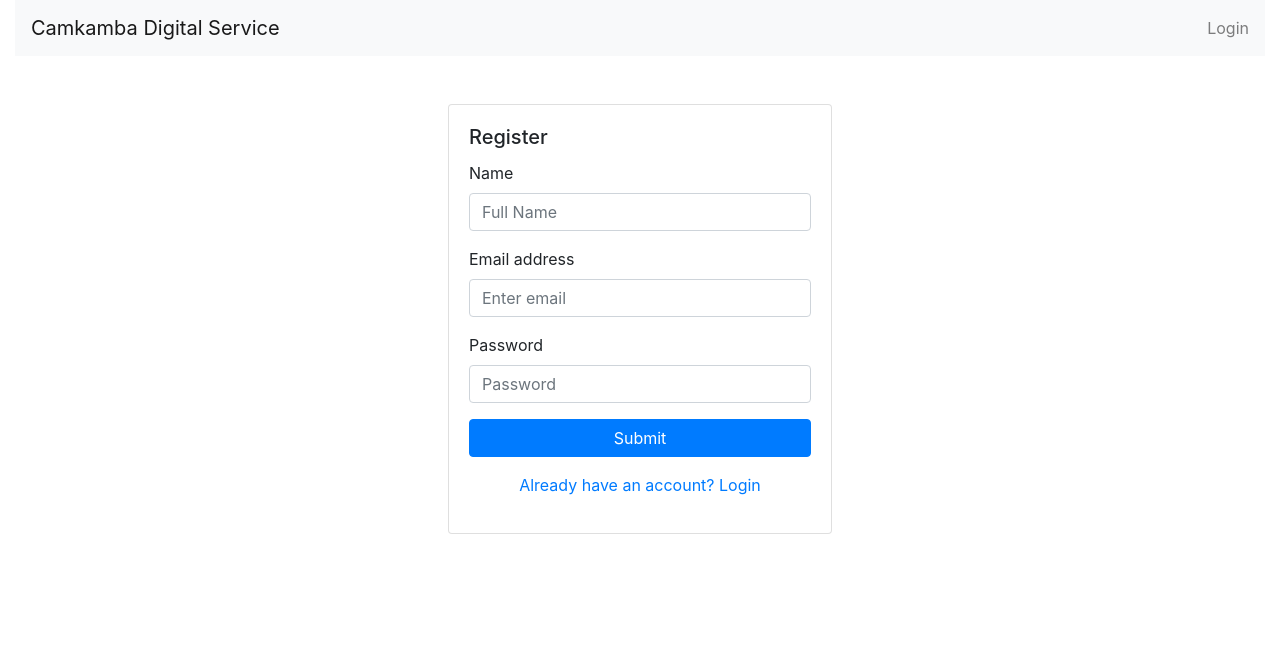
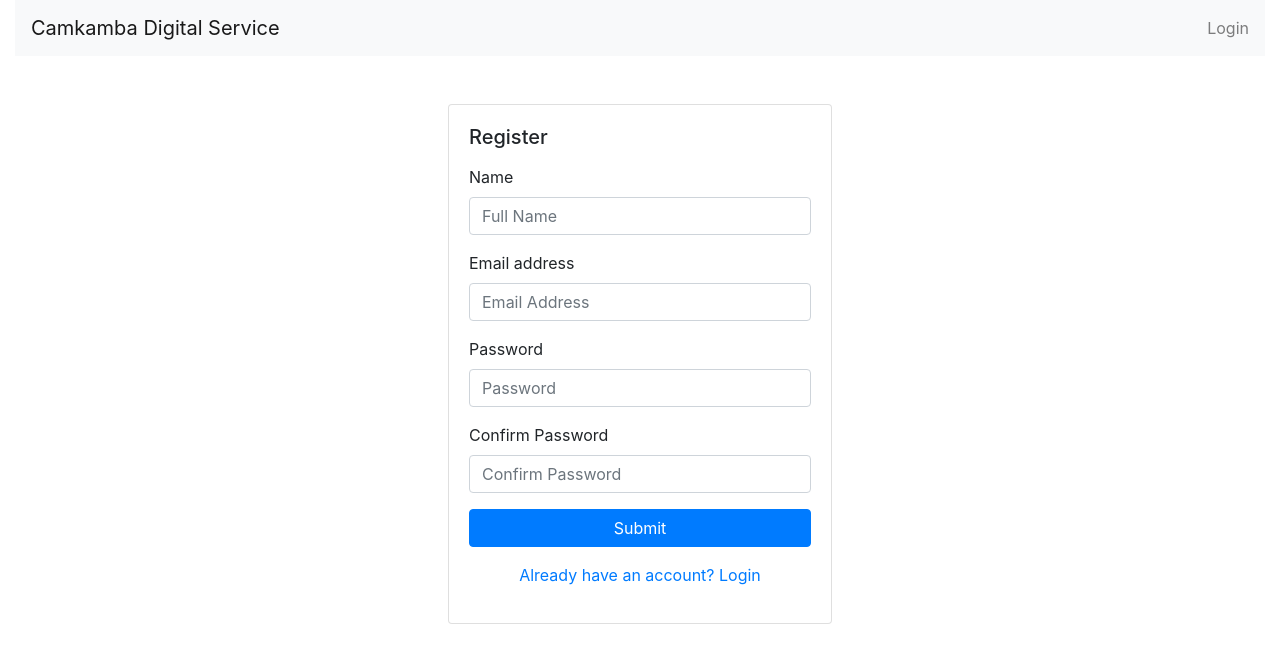
Before and after one commit to kenny-tech/digital-services, a React (Create React App) app: page /register in a window 1280 px wide. Shown: the top 660 px of the page. Built offline with nearby package versions, Linux system fonts and the light colour scheme.

Commit message:
Register user implemented

```diff
--- a/package.json
+++ b/package.json
@@ -6,6 +6,7 @@
     "@testing-library/jest-dom": "^5.16.5",
     "@testing-library/react": "^13.4.0",
     "@testing-library/user-event": "^13.5.0",
+    "axios": "^1.2.0",
     "react": "^18.2.0",
     "react-dom": "^18.2.0",
     "react-router-dom": "6",
--- a/src/App.js
+++ b/src/App.js
@@ -1,7 +1,7 @@
 import React from 'react';
 import { RouterProvider } from "react-router-dom";
 
-import Route from './Route';
+import { Route } from './Route';
 
 const App = () => {
   return (
--- a/src/Route.js
+++ b/src/Route.js
@@ -8,7 +8,7 @@ import Login from './pages/Login';
 import Register from './pages/Register';
 import ForgotPassword from './pages/ForgotPassword';
 
-const Route = createBrowserRouter([
+export const Route = createBrowserRouter([
   {
     path: "/",
     element: <Home/>,
@@ -35,4 +35,5 @@ const Route = createBrowserRouter([
   },
 ]);
 
-export default Route
+export const BASE_API_ROUTE = 'http://localhost:8000/api/';
+export const REGISTER_API_ROUTE = 'register';
--- /dev/null
+++ b/src/components/Error.js
@@ -0,0 +1,11 @@
+import React from "react";
+
+const Error = ({ message }) => {
+    return (
+        <>
+            <li className="text-danger">{message}</li>
+        </>
+    );
+}
+
+export default Error;
--- a/src/pages/Register.js
+++ b/src/pages/Register.js
@@ -1,29 +1,102 @@
-import React from "react";
+import React, { useState } from "react";
+import axios from "axios";
 
 import { Link } from "react-router-dom";
 import Navigation from "../components/Navigation";
+import Error from "../components/Error";
+import { BASE_API_ROUTE, REGISTER_API_ROUTE } from "../Route";
 
 const Register = () => {
+
+    const [name, setName] = useState('');
+    const [email, setEmail] = useState('');
+    const [password, setPassword] = useState('');
+    const [confirmPassword, setConfirmPassword] = useState('');
+
+    const [nameError, setNameError] = useState('');
+    const [emailError, setEmailError] = useState('');
+    const [passwordError, setPasswordError] = useState('');
+    const [confirmPasswordError, setConfirmPasswordError] = useState('');
+    const [passwordLenghError, setPasswordLengthError] = useState('');
+    const [confirmPasswordLenghError, setConfirmPasswordLengthError] = useState('');
+    const [errors, setErrors] = useState('');
+
+    const handleSubmit = (event) => {
+        event.preventDefault();
+
+        if (name.length === 0) {
+            setNameError('Name is required');
+        } else if(email.length === 0) {
+            setEmailError('Email is required');
+        } else if(password.length === 0) {
+            setPasswordError('Password is required');
+        } else if(password.length < 6) {
+            setPasswordLengthError('Password length must be 6 characters or more');
+        } else if(confirmPassword.length === 0) {
+            setConfirmPasswordError('Confirm Password is required');
+        }  else if(confirmPassword.length < 6) {
+            setConfirmPasswordLengthError('Confirm Password length must be 6 characters or more');
+        } else if(password !== confirmPassword ) {
+            setConfirmPasswordError('Password and Confirm Password must match');
+        } else {
+            let data = {
+                name: name,
+                email: email,
+                password: password,
+                confirm_password: confirmPassword
+            }
+
+            axios.post(`${BASE_API_ROUTE}${REGISTER_API_ROUTE}`, data)
+              .then(function (response) {
+                console.log(response);
+                alert('Registration successful. Please check your email for instruction on how to activate your account.');
+              })
+              .catch(function (error) {
+                // console.log('error: ',error.response.data.errors)
+                setErrors(error.response.data.errors);
+              });
+       }
+
+    }
+
     return (
         <div className="container-fluid">
             <Navigation />
             <div className="row">
                 <div className="col-12 d-flex justify-content-center align-items-center mt-5">
-                    <div class="card" style={{width: '24rem'}}>
-                        <div class="card-body">
+                    <div className="card" style={{width: '24rem'}}>
+                        <div className="card-body">
                             <h5 class="card-title">Register</h5>
-                            <form>
-                                <div class="form-group">
+                            <ul>
+                                {Object.keys(errors).map((error, index) => (
+                                    <Error
+                                    message={errors[error][0]}
+                                    // key={shortid.generate()}
+                                    />
+                                ))}
+                            </ul>
+                            <form onSubmit={handleSubmit}>
+                                <div className="form-group">
                                     <label for="exampleInputEmail1">Name</label>
-                                    <input type="name" class="form-control" id="name" aria-describedby="nmmeHelp" placeholder="Full Name" />
+                                    <input type="text" className="form-control" placeholder="Full Name" name="name" onChange={event => setName(event.target.value)} value={name} />
+                                    {nameError && name.length === 0 && <span className="text-danger">{nameError}</span>}
                                 </div>
-                                <div class="form-group">
+                                <div className="form-group">
                                     <label for="exampleInputEmail1">Email address</label>
-                                    <input type="email" class="form-control" id="exampleInputEmail1" aria-describedby="emailHelp" placeholder="Enter email" />
+                                    <input type="email" className="form-control" placeholder="Email Address" name="email" onChange={event => setEmail(event.target.value)} value={email} />
+                                    {emailError && email.length === 0 && <span className="text-danger">{emailError}</span>}
                                 </div>
-                                <div class="form-group">
+                                <div className="form-group">
                                     <label for="exampleInputPassword1">Password</label>
-                                    <input type="password" class="form-control" id="exampleInputPassword1" placeholder="Password" />
+                                    <input type="password" className="form-control" placeholder="Password" name="password" onChange={event => setPassword(event.target.value)} value={password} />
+                                    {passwordError && password.length === 0 && <span className="text-danger">Password is required</span>}
+                                    {passwordLenghError && password.length < 6 && <span className="text-danger">{passwordLenghError}</span>}
+                                </div>
+                                <div className="form-group">
+                                    <label for="exampleInputPassword1">Confirm Password</label>
+                                    <input type="password" className="form-control" placeholder="Confirm Password" name="confirm_password" onChange={event => setConfirmPassword(event.target.value)} value={confirmPassword} />
+                                    {confirmPasswordError && confirmPassword.length === 0 && <span className="text-danger">{confirmPasswordError}</span>}
+                                    {confirmPasswordLenghError && confirmPassword.length < 6 && <span className="text-danger">{confirmPasswordLenghError}</span>}
                                 </div>
                                 <button type="submit" class="btn btn-primary btn-block">Submit</button>
                                 <Link to="/login">
```
Also changed, not shown: 1 other file (tests, documents, lock files or other folders).
